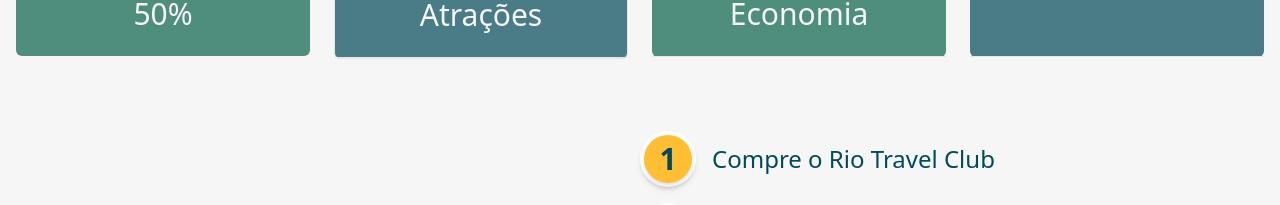
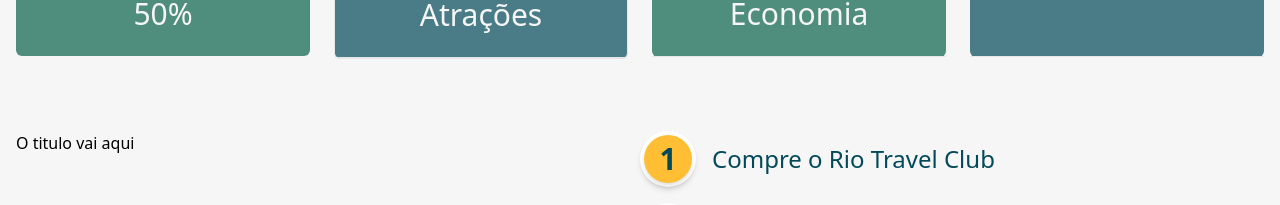
Before and after one commit to diogoizzo/riopass, a Next.js app: page /home in a window 1280 px wide. Shown: the part 1140-1345 px from the top of the page. Built offline with nearby package versions, Linux system fonts and the light colour scheme.

Commit message:
ajuste de children na home

```diff
--- a/pages/home/index.tsx
+++ b/pages/home/index.tsx
@@ -18,7 +18,9 @@ export default function Homepage<NextPage>() {
             img="/img/home-banner.jpg"
          />
          <Highlights />
-         <HowItWork />
+         <HowItWork>
+            <h2>O titulo vai aqui</h2>
+         </HowItWork>
          <TourHighlights />
          <div className="h-60"></div>
       </>
```
